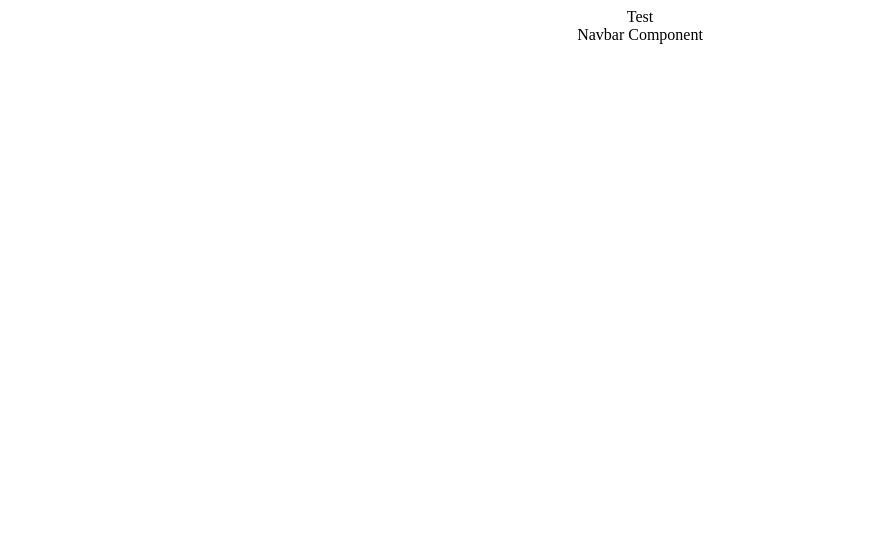
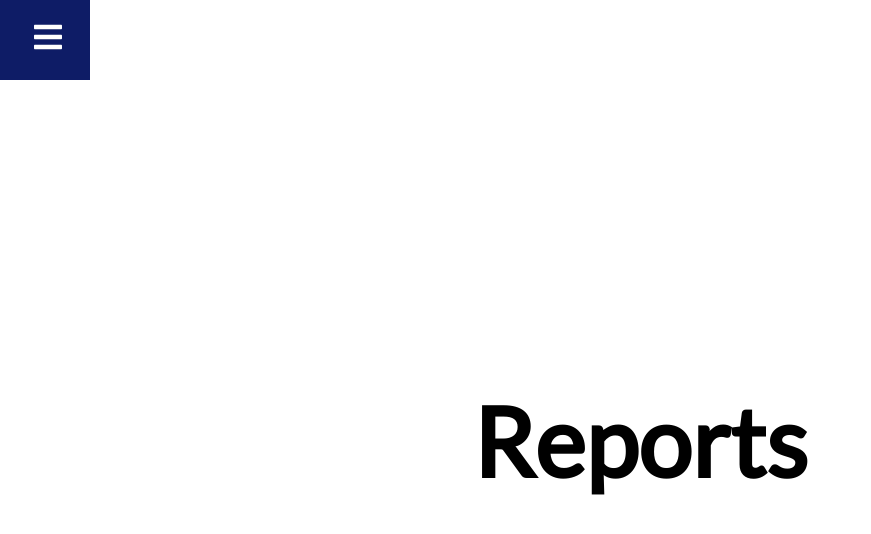
Before and after one commit to NinadThepade/js-practice, a React (Create React App) app: page /page2 in a window 1280 px wide. Shown: the top 534 px of the page, without its empty margins (0-871 px from the left). Built offline with nearby package versions, Linux system fonts and the light colour scheme.

Commit message:
Adding basic navigation menu with router

```diff
--- a/src/App.css
+++ b/src/App.css
@@ -1,38 +1,18 @@
-.App {
-  text-align: center;
+@import url('https://fonts.googleapis.com/css2?family=Lato&display=swap');
+
+* {
+  box-sizing: border-box;
+  margin: 0;
+  padding: 0;
+  font-family: 'Lato', sans-serif;
 }
 
-.App-logo {
-  height: 40vmin;
-  pointer-events: none;
-}
-
-@media (prefers-reduced-motion: no-preference) {
-  .App-logo {
-    animation: App-logo-spin infinite 20s linear;
-  }
-}
-
-.App-header {
-  background-color: #282c34;
-  min-height: 100vh;
+.home,
+.reports,
+.product {
   display: flex;
-  flex-direction: column;
+  height: 90vh;
   align-items: center;
   justify-content: center;
-  font-size: calc(10px + 2vmin);
-  color: white;
+  font-size: 3rem;
 }
-
-.App-link {
-  color: #61dafb;
-}
-
-@keyframes App-logo-spin {
-  from {
-    transform: rotate(0deg);
-  }
-  to {
-    transform: rotate(360deg);
-  }
-}
--- a/src/App.js
+++ b/src/App.js
@@ -1,12 +1,24 @@
+import Navbar from './components/Navbar';
+import { BrowserRouter as Router, Switch, Route } from 'react-router-dom';
+import Home from './pages/Home';
+import Page2 from './pages/Page2';
+import Page1 from './pages/Page1';
+
 import './App.css';
-import { Navbar } from './components/Navbar';
 
 function App() {
   return (
-    <div className="App">
-      Test
+    <>
+    <Router>
       <Navbar />
-    </div>
+      <Switch>
+          <Route path='/' exact component={Home} />
+          <Route path='/page1' component={Page1} />
+          <Route path='/page2' component={Page2} />
+      </Switch>
+    </Router>
+
+    </>
   );
 }
 
--- a/src/components/Navbar.css
+++ b/src/components/Navbar.css
@@ -0,0 +1,73 @@
+.navbar {
+    background-color: #0e1c66;
+    height: 80px;
+    width: 90px;
+    display: flex;
+    justify-content: flex-start;
+    align-items: center;
+  }
+
+  .menu-bars {
+    margin-left: 2rem;
+    font-size: 2rem;
+    background: none;
+  }
+
+  .nav-menu {
+    background-color: #0e1c66;
+    width: 250px;
+    height: 100vh;
+    display: flex;
+    justify-content: center;
+    position: fixed;
+    top: 0;
+    left: -100%;
+    transition: 850ms;
+  }
+
+  .nav-menu.active {
+    left: 0;
+    transition: 350ms;
+  }
+
+  .nav-text {
+    display: flex;
+    justify-content: flex-start;
+    align-items: center;
+    padding: 8px 0px 8px 16px;
+    list-style: none;
+    height: 60px;
+  }
+
+  .nav-text a {
+    text-decoration: none;
+    color: #faf4f4;
+    font-size: 18px;
+    width: 95%;
+    height: 100%;
+    display: flex;
+    align-items: center;
+    padding: 0 16px;
+    border-radius: 4px;
+  }
+
+  .nav-text a:hover {
+    background-color: #1a83ff;
+  }
+
+  .nav-menu-items {
+    width: 100%;
+  }
+
+  .navbar-toggle {
+    background-color: #0e1c66;
+    width: 100%;
+    height: 80px;
+    display: flex;
+    justify-content: flex-start;
+    align-items: center;
+  }
+
+  span {
+    margin-left: 16px;
+  }
--- a/src/components/Navbar.js
+++ b/src/components/Navbar.js
@@ -1,10 +1,43 @@
-import React, {Component} from  'react';
+import React, {useState} from  'react';
+import * as FaIcons from 'react-icons/fa';
+import * as AiIcons from 'react-icons/ai';
+import { Link } from 'react-router-dom';
+import { SidebarData } from './SidebarData';
+
 import './Navbar.css';
 
-export class Navbar extends Component {
-    render() {
-        return (
-            <div>Navbar Component</div>
-        )
-    }
+function Navbar() {
+    const [sidebar, setSidebar] = useState(false)
+
+    const showSidebar = () => setSidebar(!sidebar)
+
+    return (
+        <>
+        <div className='navbar'>
+            <Link to='#' className='menu-bars'>
+                <FaIcons.FaBars color='FFF' onClick={showSidebar} />
+            </Link>
+        </div>
+        <nav className={sidebar ? 'nav-menu active' : 'nav-menu'}>
+            <ul className='nav-menu-items'>
+                <li className='navbar-toggle'>
+                <Link to='#' className='menu-bars'>
+                    <AiIcons.AiOutlineClose color='FFF' onClick={showSidebar} />
+                </Link>
+                </li>
+                {SidebarData.map((item, index) => {
+                    return (
+                        <li key={index} className={item.cName}>
+                            <Link to={item.path}>
+                                <span>{item.title}</span>
+                            </Link>
+                        </li>
+                    )
+                })}
+            </ul>
+        </nav>
+        </>
+    );
 }
+
+export default Navbar;
--- a/src/components/SidebarData.js
+++ b/src/components/SidebarData.js
@@ -0,0 +1,17 @@
+export const SidebarData = [
+    {
+        title: 'Home',
+        path: '/',
+        cName: 'nav-text'
+    },
+    {
+        title: 'Page1',
+        path: '/page1',
+        cName: 'nav-text'
+    },
+    {
+        title: 'Page2',
+        path: '/page2',
+        cName: 'nav-text'
+    }
+]
--- /dev/null
+++ b/src/pages/Home.js
@@ -0,0 +1,11 @@
+import React from 'react';
+
+function Home() {
+  return (
+    <div className='home'>
+      <h1>Home</h1>
+    </div>
+  );
+}
+
+export default Home;
--- /dev/null
+++ b/src/pages/Page1.js
@@ -0,0 +1,11 @@
+import React from 'react';
+
+function Product() {
+  return (
+    <div className='product'>
+      <h1>Product</h1>
+    </div>
+  );
+}
+
+export default Product;
--- /dev/null
+++ b/src/pages/Page2.js
@@ -0,0 +1,11 @@
+import React from 'react';
+
+function Reports() {
+  return (
+    <div className='reports'>
+      <h1>Reports</h1>
+    </div>
+  );
+}
+
+export default Reports;
```
